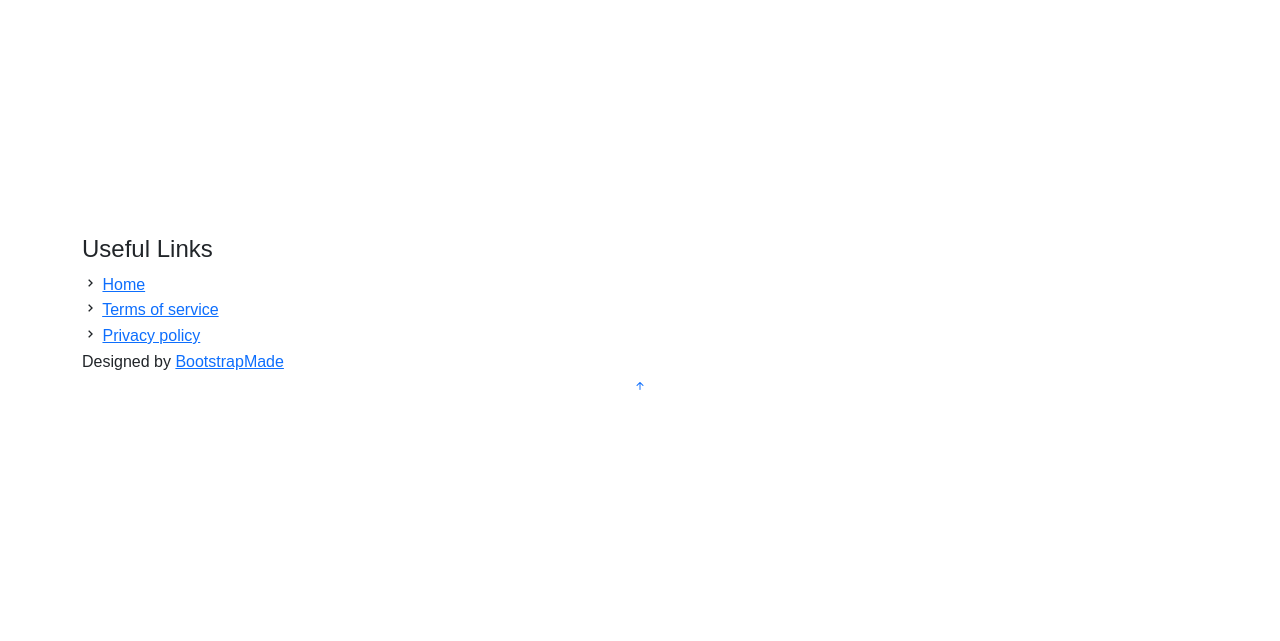
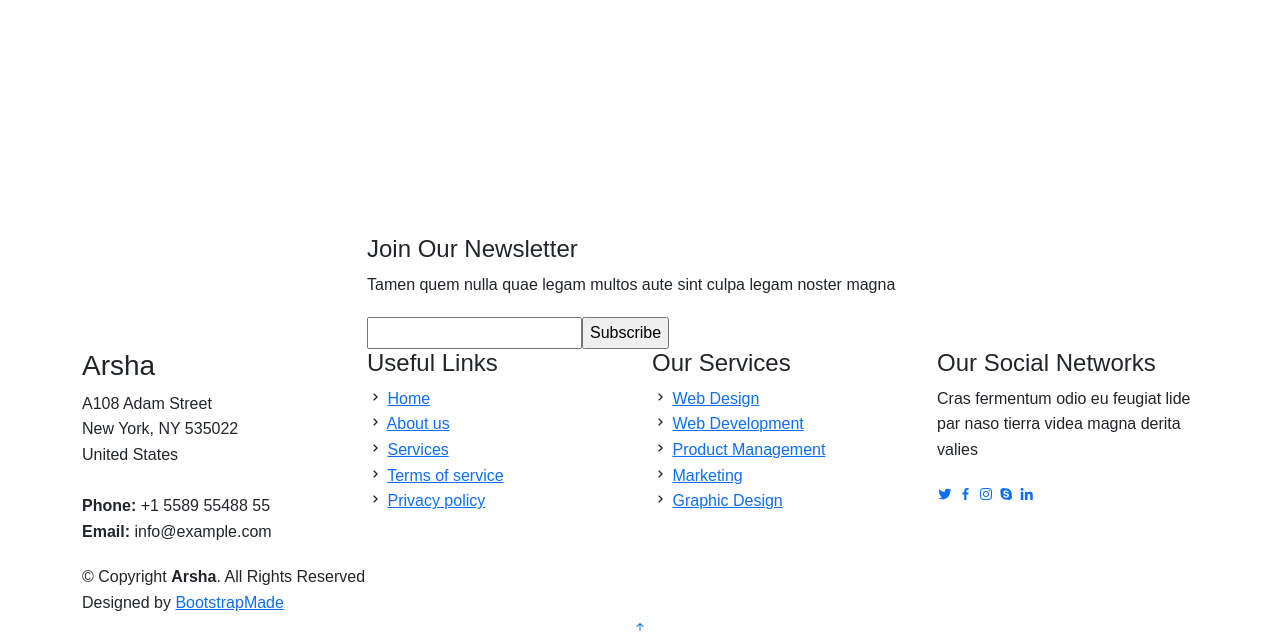
Before and after one commit to CodeHostedHere/crb_site, a Flask app: page /tos in a window 1280 px wide. Shown: the part 3755-4396 px from the top of the page. Before the commit the page ends 4145 px from the top, so only its background shows below. Run offline with Flask 3, Linux system fonts and the light colour scheme; some libraries are stand-ins or nearby versions.

Commit message:
try default footer

```diff
--- a/templates/tos.html
+++ b/templates/tos.html
@@ -320,17 +320,82 @@
         </div>
     </section><!-- End About Us Section -->
 
-    <footer>
-        <div class="container footer-bottom clearfix">
-            <div class="credits">
+
+    <!-- ======= Footer ======= -->
+    <footer id="footer">
+
+        <div class="footer-newsletter">
+            <div class="container">
+                <div class="row justify-content-center">
+                    <div class="col-lg-6">
+                        <h4>Join Our Newsletter</h4>
+                        <p>Tamen quem nulla quae legam multos aute sint culpa legam noster magna</p>
+                        <form action="" method="post">
+                            <input type="email" name="email"><input type="submit" value="Subscribe">
+                        </form>
+                    </div>
+                </div>
+            </div>
+        </div>
+
+        <div class="footer-top">
+            <div class="container">
+                <div class="row">
+
+                    <div class="col-lg-3 col-md-6 footer-contact">
+                        <h3>Arsha</h3>
+                        <p>
+                            A108 Adam Street <br>
+                            New York, NY 535022<br>
+                            United States <br><br>
+                            <strong>Phone:</strong> +1 5589 55488 55<br>
+                            <strong>Email:</strong> info@example.com<br>
+                        </p>
+                    </div>
+
                     <div class="col-lg-3 col-md-6 footer-links">
                         <h4>Useful Links</h4>
                         <ul>
-                            <li><i class="bx bx-chevron-right"></i> <a href="https://www.channelresponsebot.com/">Home</a></li>
-                            <li><i class="bx bx-chevron-right"></i> <a href="https://www.channelresponsebot.com/tos">Terms of service</a></li>
-                            <li><i class="bx bx-chevron-right"></i> <a href="https://www.channelresponsebot.com/privacy">Privacy policy</a></li>
+                            <li><i class="bx bx-chevron-right"></i> <a href="#">Home</a></li>
+                            <li><i class="bx bx-chevron-right"></i> <a href="#">About us</a></li>
+                            <li><i class="bx bx-chevron-right"></i> <a href="#">Services</a></li>
+                            <li><i class="bx bx-chevron-right"></i> <a href="#">Terms of service</a></li>
+                            <li><i class="bx bx-chevron-right"></i> <a href="#">Privacy policy</a></li>
                         </ul>
                     </div>
+
+                    <div class="col-lg-3 col-md-6 footer-links">
+                        <h4>Our Services</h4>
+                        <ul>
+                            <li><i class="bx bx-chevron-right"></i> <a href="#">Web Design</a></li>
+                            <li><i class="bx bx-chevron-right"></i> <a href="#">Web Development</a></li>
+                            <li><i class="bx bx-chevron-right"></i> <a href="#">Product Management</a></li>
+                            <li><i class="bx bx-chevron-right"></i> <a href="#">Marketing</a></li>
+                            <li><i class="bx bx-chevron-right"></i> <a href="#">Graphic Design</a></li>
+                        </ul>
+                    </div>
+
+                    <div class="col-lg-3 col-md-6 footer-links">
+                        <h4>Our Social Networks</h4>
+                        <p>Cras fermentum odio eu feugiat lide par naso tierra videa magna derita valies</p>
+                        <div class="social-links mt-3">
+                            <a href="#" class="twitter"><i class="bx bxl-twitter"></i></a>
+                            <a href="#" class="facebook"><i class="bx bxl-facebook"></i></a>
+                            <a href="#" class="instagram"><i class="bx bxl-instagram"></i></a>
+                            <a href="#" class="google-plus"><i class="bx bxl-skype"></i></a>
+                            <a href="#" class="linkedin"><i class="bx bxl-linkedin"></i></a>
+                        </div>
+                    </div>
+
+                </div>
+            </div>
+        </div>
+
+        <div class="container footer-bottom clearfix">
+            <div class="copyright">
+                &copy; Copyright <strong><span>Arsha</span></strong>. All Rights Reserved
+            </div>
+            <div class="credits">
                 <!-- All the links in the footer should remain intact. -->
                 <!-- You can delete the links only if you purchased the pro version. -->
                 <!-- Licensing information: https://bootstrapmade.com/license/ -->
@@ -339,7 +404,6 @@
             </div>
         </div>
     </footer><!-- End Footer -->
-
     <div id="preloader"></div>
     <a href="#" class="back-to-top d-flex align-items-center justify-content-center"><i
             class="bi bi-arrow-up-short"></i></a>
```
